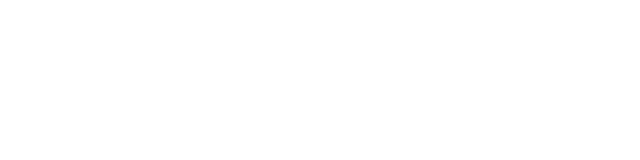
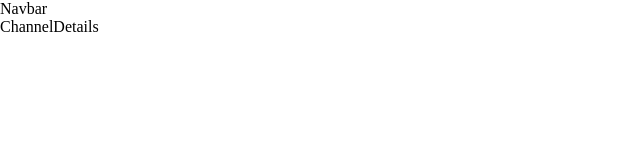
Before and after one commit to Asharf30/React-Youtub-clone, a React (Vite) app: page /channel/1 in a window 1280 px wide. Shown: the top 160 px of the page, without its empty margins (0-640 px from the left). Built offline with nearby package versions, Linux system fonts and the light colour scheme.

Commit message:
Add routing and components for YouTube clone; implement Navbar, Feed, VideoDetails, ChannelDetails, and SearchFeed

```diff
--- a/src/App.jsx
+++ b/src/App.jsx
@@ -1,13 +1,29 @@
+import { BrowserRouter, Route, Routes } from "react-router-dom";
+import Box from "@mui/material/Box";
 
-
+import {
+  Navbar,
+  Feed,
+  VideoDetails,
+  ChannelDetails,
+  SearchFeed,
+} from "./component";
 function App() {
-
-
   return (
     <>
-
+      <BrowserRouter>
+        <Box>
+          <Navbar />
+          <Routes>
+            <Route path="/" element={<Feed />} />
+            <Route path="/video/:id" element={<VideoDetails />} />
+            <Route path="/channel/:id" element={<ChannelDetails />} />
+            <Route path="/search/:searchTerm" element={<SearchFeed />} />
+          </Routes>
+        </Box>
+      </BrowserRouter>
     </>
-  )
+  );
 }
 
-export default App
+export default App;
--- /dev/null
+++ b/src/component/ChannelDetails.jsx
@@ -0,0 +1,7 @@
+import React from "react";
+
+function ChannelDetails() {
+  return <div>ChannelDetails</div>;
+}
+
+export default ChannelDetails;
--- /dev/null
+++ b/src/component/Feed.jsx
@@ -0,0 +1,7 @@
+import React from "react";
+
+function Feed() {
+  return <div>Feed</div>;
+}
+
+export default Feed;
--- /dev/null
+++ b/src/component/Navbar.jsx
@@ -0,0 +1,7 @@
+import React from "react";
+
+function Navbar() {
+  return <div>Navbar</div>;
+}
+
+export default Navbar;
--- /dev/null
+++ b/src/component/SearchFeed.jsx
@@ -0,0 +1,9 @@
+import React from 'react'
+
+function SearchFeed() {
+  return (
+    <div>SearchFeed</div>
+  )
+}
+
+export default SearchFeed
--- /dev/null
+++ b/src/component/VideoDetails.jsx
@@ -0,0 +1,9 @@
+import React from 'react'
+
+function VideoDetails() {
+  return (
+    <div>VideoDetails</div>
+  )
+}
+
+export default VideoDetails
--- /dev/null
+++ b/src/component/index.jsx
@@ -0,0 +1,6 @@
+
+export { default as Feed } from "./Feed";
+export { default as VideoDetails } from "./VideoDetails";
+export { default as ChannelDetails } from "./ChannelDetails";
+export { default as SearchFeed } from "./SearchFeed";
+export { default as Navbar } from "./Navbar";
```
Also changed, not shown: src/main.jsx (+6 -5 lines).
